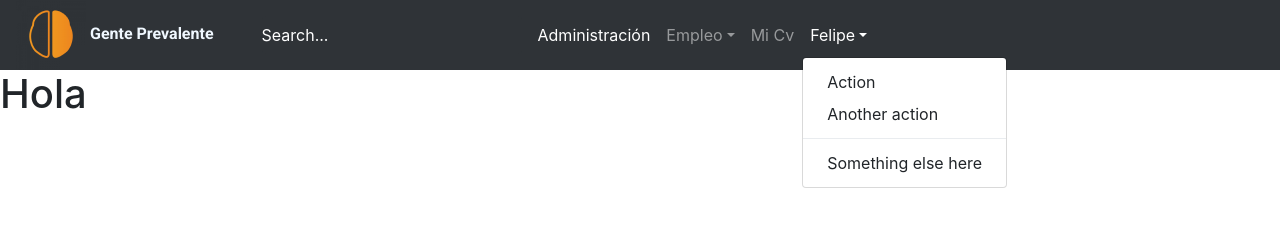
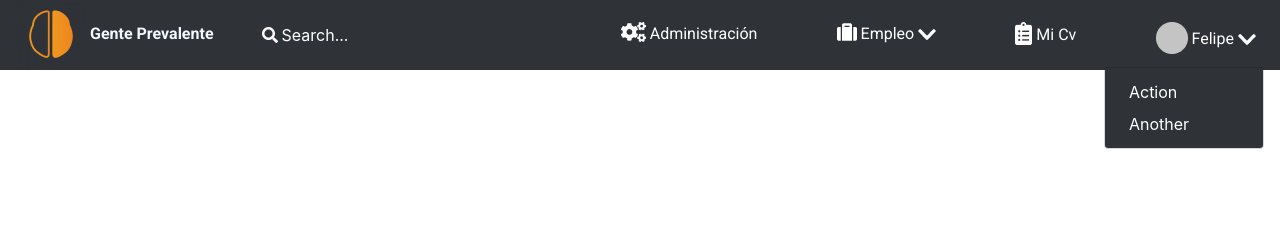
Before and after one commit to folayao/gente_prevalente, a React app: page / in a window 1280 px wide. Both pictures are taken after a click on the button "Felipe". Built offline with nearby package versions, Linux system fonts and the light colour scheme.

Commit message:
The header is complete. Only is less of Link components to the routes.

```diff
--- a/src/assets/styles/components/Header.scss
+++ b/src/assets/styles/components/Header.scss
@@ -21,20 +21,34 @@
         background-color: $GrayNavBarGMD;
         border: none;
         color: $blanco;
-
     }
     .form-control:focus {
         background-color: $GrayNavBarGMD;
         border: none;
         color: $blanco;
-        outline:none;
-        outline-width: 0 ;
+        outline: none;
+        outline-width: 0;
         box-shadow: none;
         -moz-box-shadow: none;
         -webkit-box-shadow: none;
-
     }
-    .form-control::placeholder{
+    .form-control::placeholder {
         color: $blanco;
     }
+
+    .nav-link {
+        font-family: $roboto;
+        color: $blanco;
+        font-weight: 400;
+    }
+
+    .dropdown-menu {
+        background-color: $GrayNavBarGMD;
+        .dropdown-item {
+            color: $blanco;
+        }
+        .dropdown-item:hover {
+            color: $GrayNavBarGMD;
+        }
+    }
 }
--- a/src/components/Header.jsx
+++ b/src/components/Header.jsx
@@ -2,6 +2,13 @@ import React, { Component } from 'react'
 
 
 /* Styles */
+import lupa from '../assets/static/icons/lupa.png'
+import engranajes from '../assets/static/icons/engranajes.png'
+import cv from '../assets/static/icons/cv.png'
+import empleo from '../assets/static/icons/empleo.png'
+import elipse from '../assets/static/icons/elipse.png'
+import menu from '../assets/static/icons/menu.png'
+import dropdown from '../assets/static/icons/togglerDropdown.png'
 import logo from '../assets/static/logo1.png'
 import '../assets/styles/components/Header.scss'
 export default class Header extends Component {
@@ -10,21 +17,22 @@ export default class Header extends Component {
         return (
             <div className="navbar navbar-expand-md navbar-dark navbar__container" style={{ paddingTop: 0, paddingBottom: 0 }}>
                 <a className="navbar__container--title" href="#" style={{ paddingTop: 0, paddingBottom: 0 }}><img src={logo} className="" alt="Logo Gente Prevalente" /> Gente Prevalente</a>
-                <button className="navbar-toggler d-lg-none" type="button" data-toggle="collapse" data-target="#collapsibleNavId" aria-controls="collapsibleNavId"
-                    aria-expanded="false" aria-label="Toggle navigation"></button>
-                <div className="collapse navbar-collapse" id="collapsibleNavId">
-                    <form className="form-inline ml-sm-5 ml-md-5 ml-0 mt-3 mt-sm-0 mt-md-0 my-lg-0">
-                        <input className="form-control mr-sm-2" style={{paddingLeft:0}}
+                <button className="navbar-toggler d-lg-none" style={{ border: 0 }} type="button" data-toggle="collapse" data-target="#collapsibleNavId" aria-controls="collapsibleNavId"
+                    aria-expanded="false" aria-label="Toggle navigation"><img src={menu} alt="" /></button>
+                <div className="collapse navbar-collapse ml-sm-5 ml-md-5 " id="collapsibleNavId">
+                    <img src={lupa} alt="" className="pr-1" />
+                    <form className="form-inline  ml-0 mt-3 mt-sm-0 mt-md-0 my-lg-0">
+                        <input className="form-control mr-sm-2" style={{ paddingLeft: 0 }}
                             type="text" placeholder="Search..." id="form-control-input" />
-                        {/* <button className="btn btn-outline-success my-2 my-sm-0" type="submit">Search</button> */}
                     </form>
-                    <ul className="navbar-nav mr-auto mt-2 mt-lg-0">
-                        <li className="nav-item active">
-                            <a className="nav-link" href="#">Administración <span className="sr-only">(current)</span></a>
+                    <ul className="navbar-nav flex-md-row w-100 mt-2 ">
+                        <li className="nav-item active ml-md-auto  ">
+                            <a className="nav-link" href="#"> <img style={{ paddingBottom: 5 }} src={engranajes} alt="" /> Administración <span className="sr-only">(current)</span></a>
                         </li>
-                        <li className="nav-item dropdown">
-                            <a className="nav-link dropdown-toggle" href="#" id="navbarDropdown" role="button" data-toggle="dropdown" aria-haspopup="true" aria-expanded="false">
-                                Empleo
+
+                        <li className="nav-item dropdown ml-md-auto  active">
+                            <a className="nav-link  " href="#" id="navbarDropdown" role="button" data-toggle="dropdown" aria-haspopup="true" aria-expanded="false">
+                                <img style={{ paddingBottom: 5 }} src={empleo} alt="" /> Empleo <img src={dropdown} alt="" />
                             </a>
                             <div className="dropdown-menu" aria-labelledby="navbarDropdown">
                                 <a className="dropdown-item" href="#">Action</a>
@@ -33,18 +41,17 @@ export default class Header extends Component {
                                 <a className="dropdown-item" href="#">Something else here</a>
                             </div>
                         </li>
-                        <li className="nav-item">
-                            <a className="nav-link" href="#">Mi Cv</a>
+
+                        <li className="nav-item ml-md-auto  active ">
+                            <a className="nav-link " href="#"> <img src={cv} alt="" style={{ paddingBottom: 5 }} /> Mi Cv</a>
                         </li>
-                        <li className="nav-item dropdown">
-                            <a className="nav-link dropdown-toggle" href="#" id="navbarDropdown" role="button" data-toggle="dropdown" aria-haspopup="true" aria-expanded="false">
-                                Felipe
-                            </a>
-                            <div className="dropdown-menu" aria-labelledby="navbarDropdown">
+
+                        <li className="nav-item dropdown ml-md-auto  active ">
+                            <a className="nav-link " href="#" id="navbarDropdown" role="button" data-toggle="dropdown" aria-haspopup="true" aria-expanded="false">
+                                <img src={elipse} alt="" style={{ paddingBottom: 3 }} /> Felipe <img src={dropdown} alt="" /></a>
+                            <div className="dropdown-menu dropdown-menu-right" aria-labelledby="navbarDropdown">
                                 <a className="dropdown-item" href="#">Action</a>
-                                <a className="dropdown-item" href="#">Another action</a>
-                                <div className="dropdown-divider"></div>
-                                <a className="dropdown-item" href="#">Something else here</a>
+                                <a className="dropdown-item" href="#">Another</a>
                             </div>
                         </li>
                     </ul>
--- a/src/containers/Home.jsx
+++ b/src/containers/Home.jsx
@@ -4,7 +4,7 @@ class Home extends Component {
     render() {
         return (
             <div>
-                <h1>Hola</h1>
+                <h1></h1>
             </div>
         )
     }
```
Also changed, not shown: src/assets/static/icons/cv.png (added), src/assets/static/icons/elipse.png (added), src/assets/static/icons/empleo.png (added), src/assets/static/icons/engranajes.png (added), src/assets/static/icons/lupa.png (added), src/assets/static/icons/menu.png (added), src/assets/static/icons/togglerDropdown.png (added).
